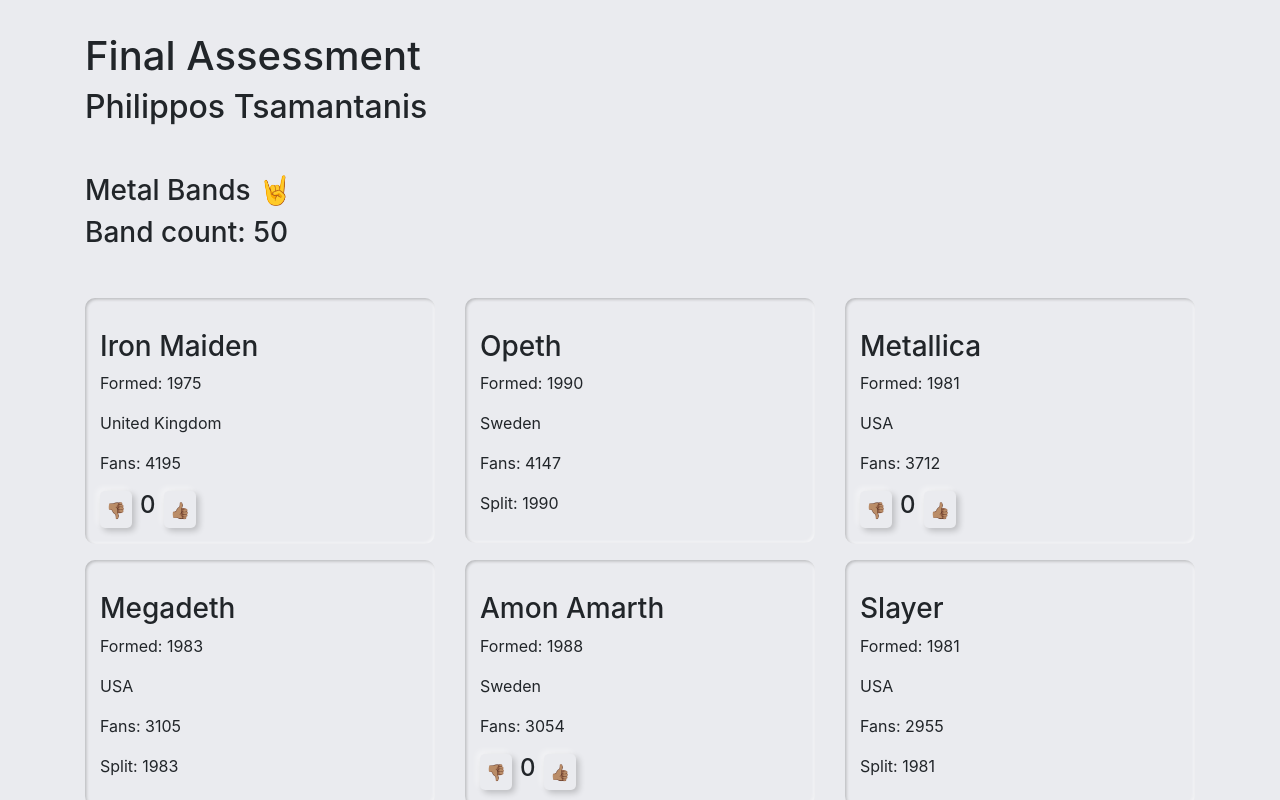
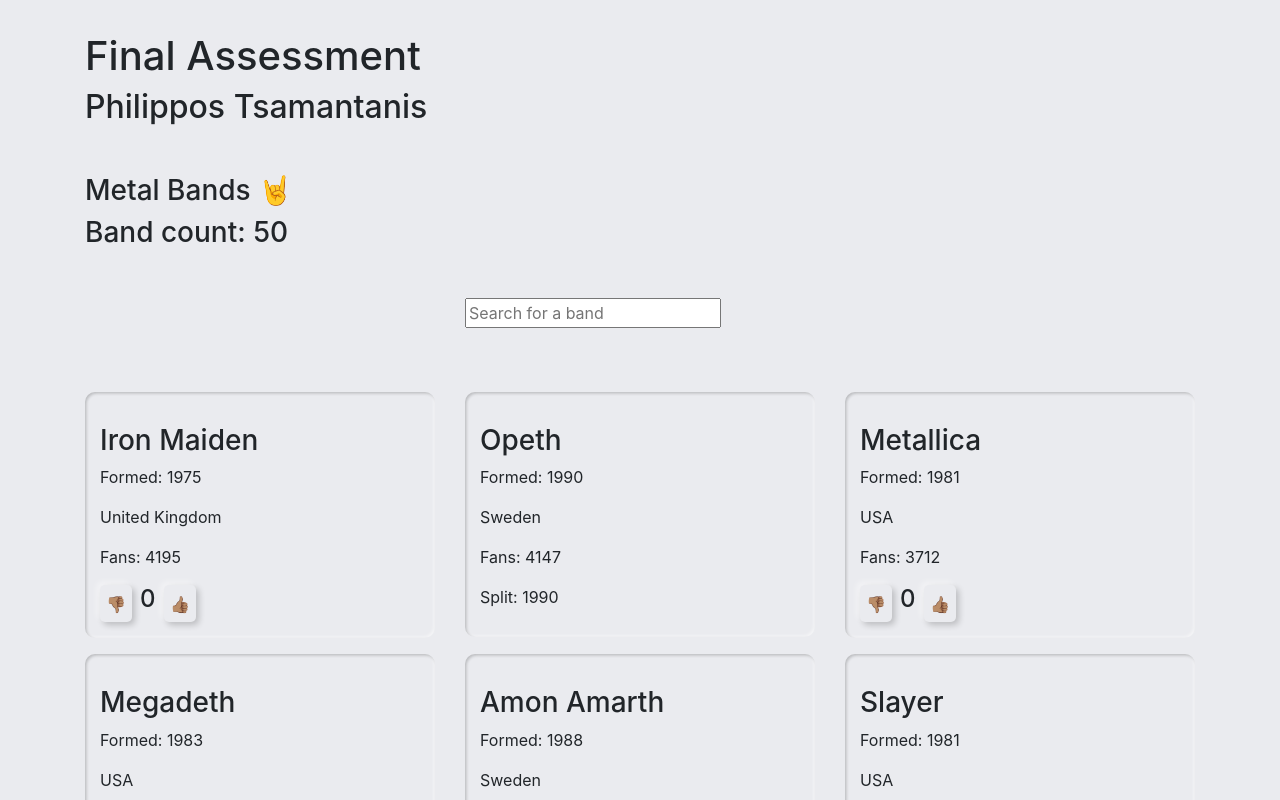
Before and after one commit to tsamantanis/neomorphic-metal-bands, a React (Create React App) app: page / in a window 1280 px wide. Shown: the top 800 px of the page. Built offline with nearby package versions, Linux system fonts and the light colour scheme.

Commit message:
Add functioning search (Stretch challenge)

```diff
--- a/src/App.js
+++ b/src/App.js
@@ -1,29 +1,13 @@
 import Heading from './components/Heading';
 import MetalMeta from './components/MetalMeta';
-import Band from './components/Band';
-
-import data from './metal.json';
+import Bands from './components/Bands';
 
 function App() {
     return (
         <div className="container">
             <Heading />
             <MetalMeta />
-            <div className="row mt-5">
-                { data.map((band) => {
-                    return (
-                        <Band
-                            key={ band.band_name }
-                            name={ band.band_name }
-                            formed={ band.formed }
-                            origin={ band.origin }
-                            fans={ band.fans }
-                            split={ band.split }
-                            // style={ band.style }
-                        />
-                    );
-                })}
-            </div>
+            <Bands />
         </div>
     );
 }
--- /dev/null
+++ b/src/components/Bands.js
@@ -0,0 +1,47 @@
+import { useState } from 'react';
+import Band from './Band';
+import data from '../metal.json';
+
+function Bands() {
+    const [search, setSearch] = useState('')
+
+    let filteredData = data.filter((band) => {
+        const searchable = band.band_name + ' ' + band.formed + ' '
+            + band.origin + ' ' + band.fans + ' ' + band.style;
+        const searchTerms = search.toLowerCase().trim().split(' ');
+        return searchTerms.every(term => {
+            return searchable.toLowerCase().includes(term);
+        });
+    })
+    return (
+        <>
+            <div className="row mt-5 justify-content-center align-items-center">
+                <div className="col-12 col-md-4">
+                    <input
+                        name="search"
+                        value={search}
+                        onChange={(e) => setSearch(e.target.value)}
+                        placeholder="Search for a band"
+                    />
+                </div>
+            </div>
+            <div className="row mt-5">
+                { filteredData.map((band) => {
+                    return (
+                        <Band
+                            key={ band.band_name }
+                            name={ band.band_name }
+                            formed={ band.formed }
+                            origin={ band.origin }
+                            fans={ band.fans }
+                            split={ band.split }
+                            // style={ band.style }
+                        />
+                    );
+                })}
+            </div>
+        </>
+    );
+}
+
+export default Bands;
```
